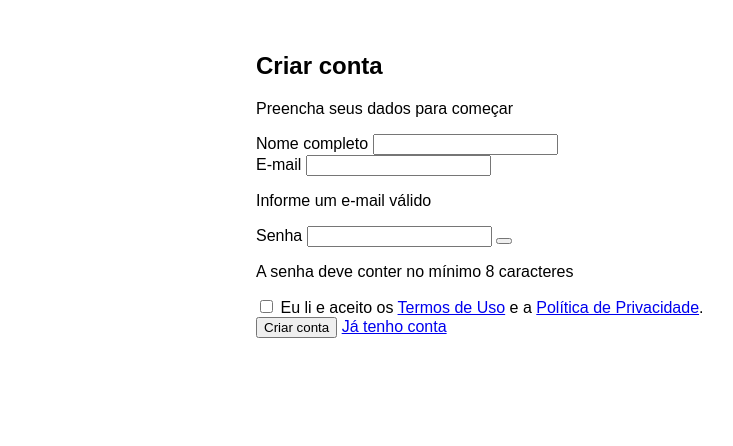
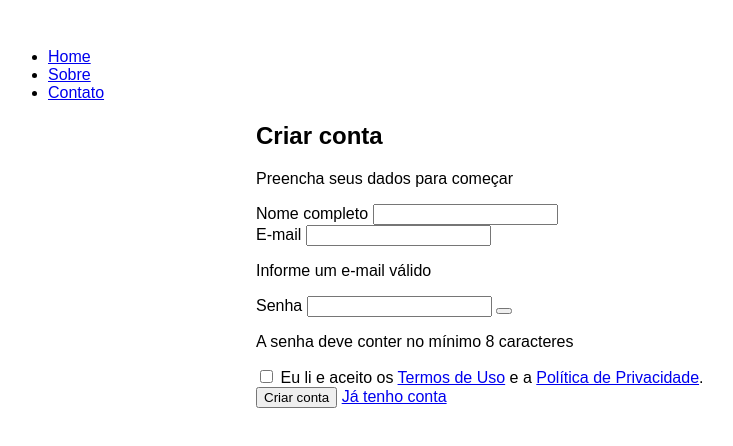
Before and after one commit to CInUFPE-2025-IA-EDU/FICR-EDU-1A-EXP2, a website: page src/index.html in a window 1280 px wide. Shown: the whole page, without its empty margins (24-757 px from the left). Drawn offline with Linux system fonts and the light colour scheme.

```diff
--- a/src/index.html
+++ b/src/index.html
@@ -7,6 +7,21 @@
     <link rel="stylesheet" href="./styles.css" />
   </head>
   <body>
+    <nav class="navbar">
+      <div class="navbar__container">
+        <ul class="navbar__list">
+          <li class="navbar__item">
+            <a class="navbar__link navbar__link--active" href="#">Home</a>
+          </li>
+          <li class="navbar__item">
+            <a class="navbar__link" href="#">Sobre</a>
+          </li>
+          <li class="navbar__item">
+            <a class="navbar__link" href="#">Contato</a>
+          </li>
+        </ul>
+      </div>
+    </nav>
     <main class="container">
       <article class="signup-form signup-form--with-terms">
         <header class="signup-form__header">
```
